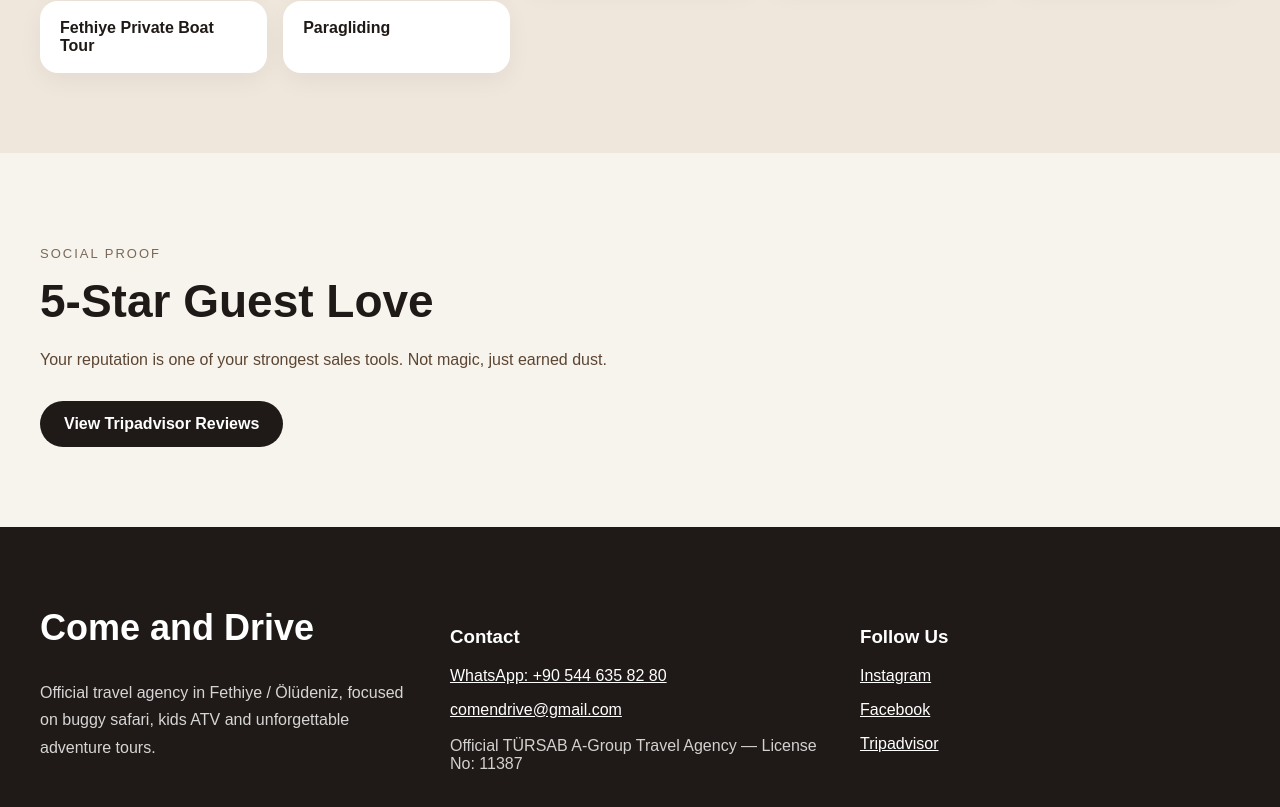
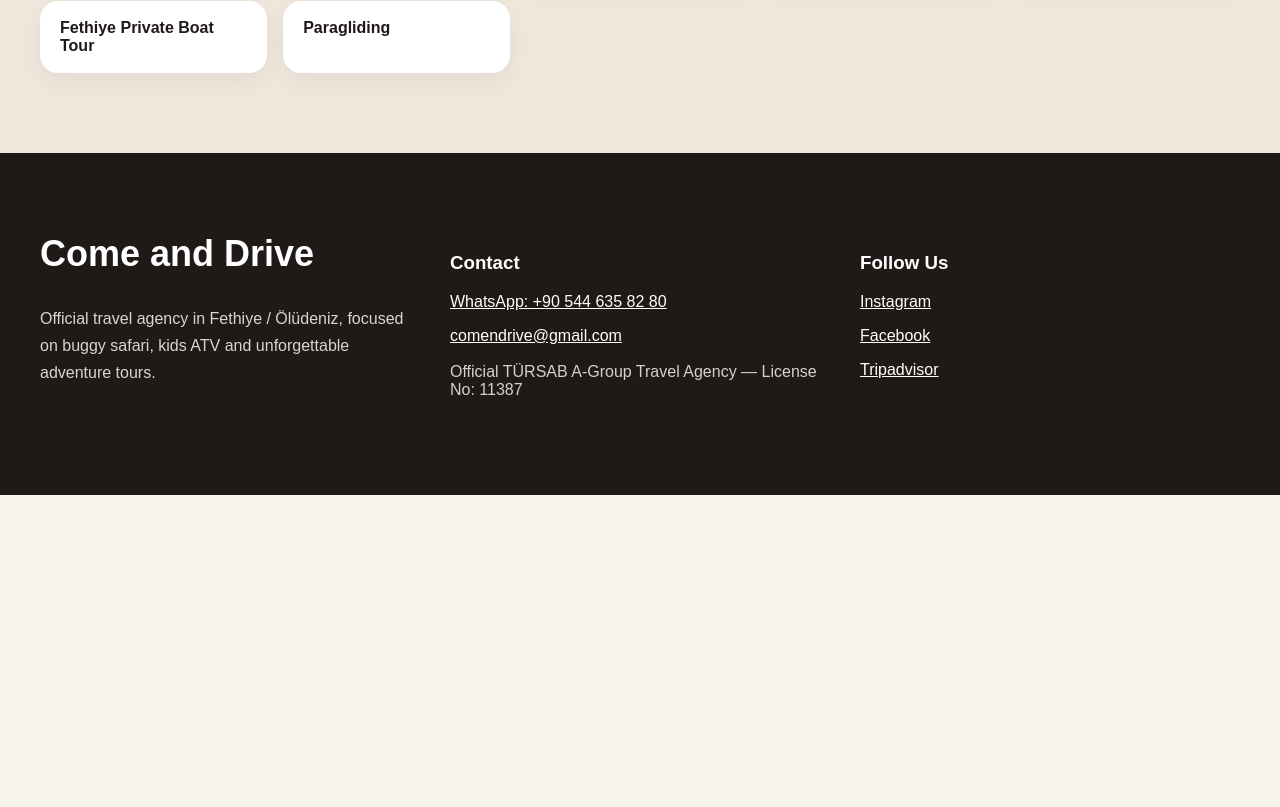
Before and after one commit to comendrive-a11y/comendrive-a11y, a Next.js app: page / in a window 1280 px wide. Shown: the part 2570-3377 px from the top of the page. After the commit the page ends 3065 px from the top, so only its background shows below. Built offline with nearby package versions, Linux system fonts and the light colour scheme.

Commit message:
Update page.tsx

```diff
--- a/app/page.tsx
+++ b/app/page.tsx
@@ -487,57 +487,7 @@ export default function HomePage() {
         </div>
       </section>
 
-      <section
-        id="reviews"
-        style={{
-          maxWidth: "1200px",
-          margin: "0 auto",
-          padding: "80px 20px",
-        }}
-      >
-        <p
-          style={{
-            textTransform: "uppercase",
-            letterSpacing: "2px",
-            fontSize: "13px",
-            color: "#7a6858",
-          }}
-        >
-          Social Proof
-        </p>
 
-        <h2 style={{ fontSize: "clamp(30px, 5vw, 46px)", margin: "10px 0 18px" }}>
-          5-Star Guest Love
-        </h2>
-
-        <p
-          style={{
-            maxWidth: "760px",
-            lineHeight: 1.7,
-            color: "#5c4632",
-            marginBottom: "28px",
-          }}
-        >
-          Your reputation is one of your strongest sales tools. Not magic, just earned dust.
-        </p>
-
-        <a
-          href="https://www.tripadvisor.com/Attraction_Review-g298031-d17689087-Reviews-COME_DRIVE-Fethiye_Mugla_Province_Turkish_Aegean_Coast.html"
-          target="_blank"
-          rel="noreferrer"
-          style={{
-            display: "inline-block",
-            background: "#1f1a17",
-            color: "#fff",
-            padding: "14px 24px",
-            borderRadius: "999px",
-            textDecoration: "none",
-            fontWeight: 700,
-          }}
-        >
-          View Tripadvisor Reviews
-        </a>
-      </section>
 
       <section
         id="contact"
```
